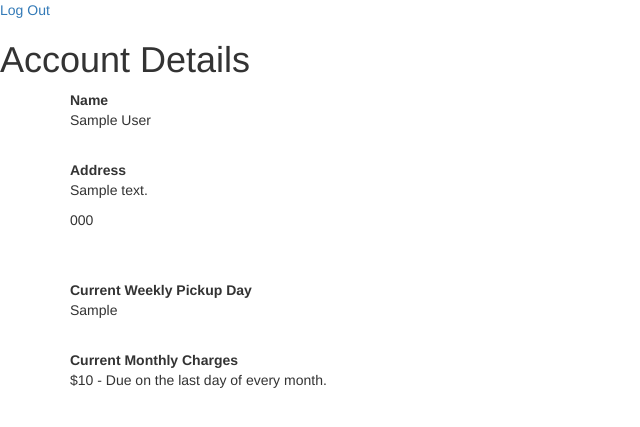
After one commit to Mr-Nelson/TrashCollector, a Django app: page /customers/account_info/ in a window 1280 px wide. The commit adds this page. Shown: the top 427 px of the page, without its empty margins (0-640 px from the left). Run offline with Django 3.2, Linux system fonts and the light colour scheme; a user stored in the database is signed in; tables that the repository leaves empty hold one stand-in row (values such as "Sample post"); some libraries are stand-ins or nearby versions.

Commit message:
fixed multiple customer error and updated home link to account details

```diff
--- /dev/null
+++ b/trash_collector/customers/templates/customers/account_info.html
@@ -0,0 +1,27 @@
+{% extends 'base.html' %}
+
+{% block title %} Account Details {% endblock %}
+
+{% block header %} Account Details {% endblock %}
+
+{% block content %}
+
+<div class="container">
+    <div class="row">
+        <div class="col-md-12">
+            <strong>Name</strong><br>
+            <p> {{account_info_detail.name}}</p><br>
+            <strong>Address</strong><br>
+            <p> {{account_info_detail.address}}</p>
+            <p> {{account_info_detail.zip_code}}</p><br><br>
+            <strong>Current Weekly Pickup Day</strong>
+            <p>{{account_info_detail.weekly_pickup_day}}</p><br>
+
+            <strong>Current Monthly Charges</strong>
+            <p> ${{account_info_detail.balance}}
+             - Due on the last day of every month.</p>
+          </div>
+    </div>
+</div>
+
+{% endblock %}
--- a/trash_collector/customers/urls.py
+++ b/trash_collector/customers/urls.py
@@ -12,5 +12,5 @@ urlpatterns = [
     path('edit_weekly_pickup_day/', views.create_edit_pickup, name="edit_weekly_pickup_day"),
     path('onetime_pickup/', views.onetime_pickup, name="onetime_pickup"),
     path('pickup_suspension/', views.pickup_suspension, name="pickup_suspension"),
-    path('monthly_statement/', views.monthly_statement, name="monthly_statement")
+    path('account_info/', views.account_info, name="account_info")
 ]
--- a/trash_collector/customers/views.py
+++ b/trash_collector/customers/views.py
@@ -58,17 +58,18 @@ def registration(request):
         return render(request, "customers/register.html")
     pass
 
-def monthly_statement(request):
-    monthly_statement_detail = Customer.objects.get()
+def account_info(request):
+    user = request.user
+    account_info_detail = Customer.objects.get(user=user)
     context = {
-        'monthly_statement_detail': monthly_statement_detail
+        'account_info_detail': account_info_detail
     }
-    return render(request, 'customers/monthly_statement.html', context)
+    return render(request, 'customers/account_info.html', context)
 
 def create_edit_pickup(request):
     user = request.user
     print(user.id)
-    edit_weekly_pickup_day = Customer.objects.get()
+    edit_weekly_pickup_day = Customer.objects.get(user=user)
     context = {
             'edit_weekly_pickup_day': edit_weekly_pickup_day
     }
@@ -86,7 +87,7 @@ def create_edit_pickup(request):
 def onetime_pickup(request):
     user = request.user
     print(user.id)
-    new_onetime_pickup = Customer.objects.get()
+    new_onetime_pickup = Customer.objects.get(user=user)
     context = {
             'new_onetime_pickup': new_onetime_pickup
     }
@@ -102,7 +103,7 @@ def onetime_pickup(request):
 def pickup_suspension(request):
     user = request.user
     print(user.id)
-    new_pickup_suspension = Customer.objects.get()
+    new_pickup_suspension = Customer.objects.get(user=user)
     context = {
         'new_pickup_suspension': new_pickup_suspension
     }
--- a/trash_collector/employees/views.py
+++ b/trash_collector/employees/views.py
@@ -4,7 +4,7 @@ from django.shortcuts import render
 from django.apps import apps
 from django.urls import reverse
 from .models import Employee
-import pandas as pd
+
 import datetime
 
 # Create your views here.
--- a/trash_collector/templates/base.html
+++ b/trash_collector/templates/base.html
@@ -17,17 +17,11 @@
       <a class="navbar-brand" href="#">dCC Trash Services</a>
     </div>
     <ul class="nav navbar-nav">
-<<<<<<< HEAD
-      <li class="active"><a href="#">Home</a></li>
-      <li><a href="{% url 'customers:index' %}">Account Details</a></li>
-=======
-      <li><a href="{% url 'customers:index' %}">Home</a></li>
-      <li><a href="{% url 'customers:registration' %}">Account Details</a></li>
->>>>>>> c538039a1424900ee84117346e970b0b78c7af80
+      <li><a href="{% url 'customers:account_info' %}">Home</a></li>
+      <li><a href="{% url 'customers:account_info' %}">Account Info</a></li>
       <li><a href="{% url 'customers:edit_weekly_pickup_day' %}">Change Pickup Day</a></li>
       <li><a href="{% url 'customers:onetime_pickup' %}">Request One Time Pickup</a></li>
       <li><a href="{% url 'customers:pickup_suspension' %}">Suspend Service</a></li>
-      <li><a href="{% url 'customers:monthly_statement' %}">Monthly Statement</a></li>
     </ul>
   </div>
 </nav>
```
Also changed, not shown: trash_collector/customers/templates/customers/monthly_statement.html (deleted, +0 -19 lines).
